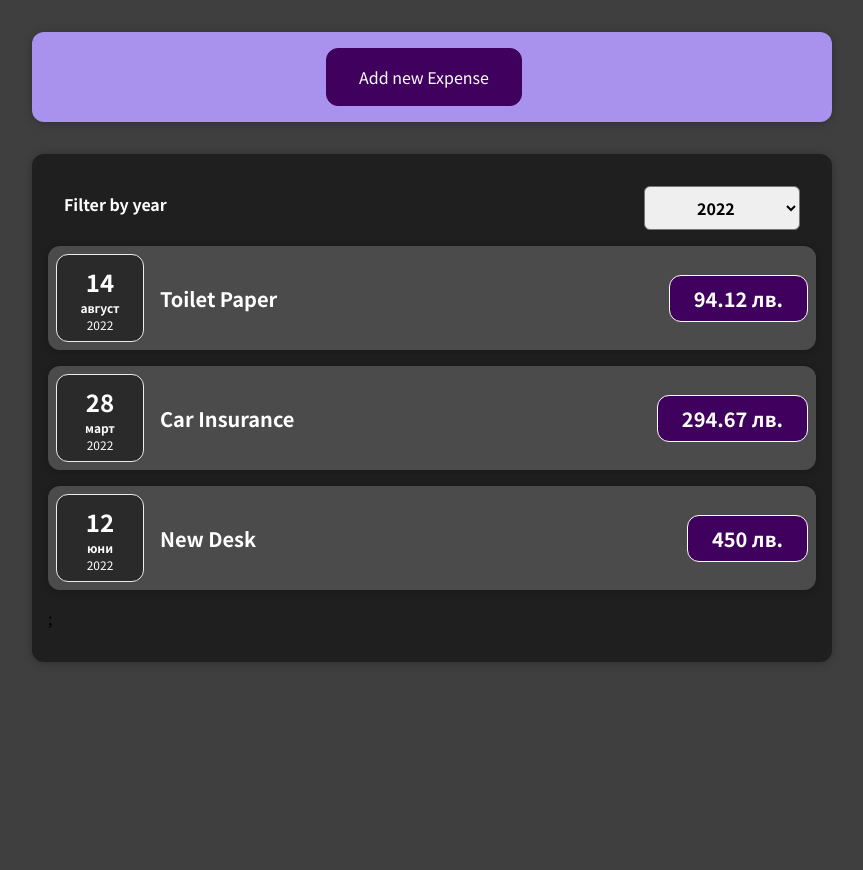
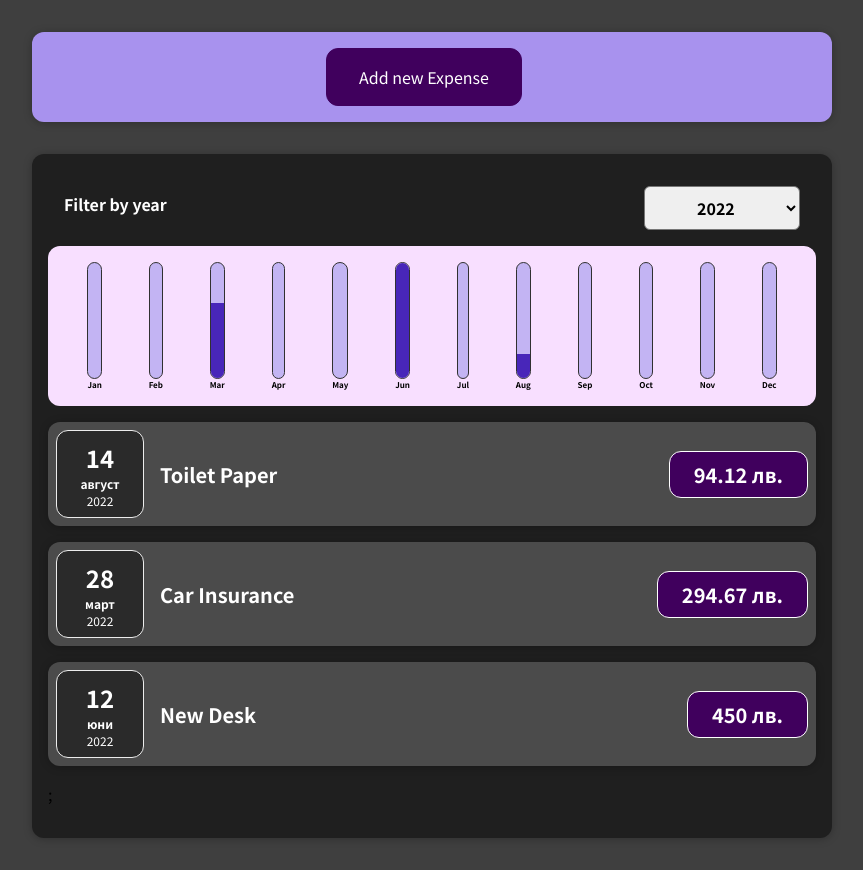
Before and after one commit to kalinpetrovbg/React-Expense-Tracker, a React (Create React App) app: page / in a window 1280 px wide. Shown: the whole page, without its empty margins (208-1071 px from the left). Before the commit the page ends 800 px from the top, so only its background shows below. Built offline with nearby package versions, Linux system fonts and the light colour scheme.

Commit message:
final touch added

```diff
--- a/src/components/Chart/Chart.js
+++ b/src/components/Chart/Chart.js
@@ -2,12 +2,15 @@
 import ChartBar from './ChartBar';
 
 const Chart = props => {
+  const dataPointsValue = props.dataPoints.map(dataPoint => dataPoint.value);
+  const totalMaximum = Math.max(...dataPointsValue);
+
   return <div className="chart">
     {props.dataPoints.map(dataPoint =>
       <ChartBar
         key={dataPoint.label}
         value={dataPoint.value}
-        maxValue={null}
+        maxValue={totalMaximum}
         label={dataPoint.label}
       />)}
   </div>
--- a/src/components/Chart/ChartBar.js
+++ b/src/components/Chart/ChartBar.js
@@ -1,28 +1,24 @@
-import 'ChartBar.css'
+import './ChartBar.css'
 
 
 const ChartBar = (props) => {
 
   let barFillHeight = '0%';
 
-  if (props.max > 0) {
-    barFillHeight = Math.round((props.value / props.maxValue) * 100)
-  };
+  if (props.maxValue > 0) {
+    barFillHeight = Math.round((props.value / props.maxValue) * 100) + '%';
+  }
 
 
-  return <div className="chart-bar">
-    <div className="chart-bar_inner">
-      <div className="chart-bar__fill">
-
+  return (
+    <div className="chart-bar">
+      <div className="chart-bar__inner">
+        <div className="chart-bar__fill" style={{ height: barFillHeight }}></div>
       </div>
-
-      <div className="chart-bar__label">
-        {props.label}
-      </div>
-
+      <div className="chart-bar__label">{props.label}</div>
     </div>
-  </div>
-
+  );
 };
 
+
 export default ChartBar;
--- a/src/components/Expenses/Expenses.js
+++ b/src/components/Expenses/Expenses.js
@@ -3,6 +3,7 @@
 import Card from "../UI/Card";
 import ExpensesFilter from "./ExpensesFilter";
 import ExpensesList from "./ExpensesList";
+import ExpensesChart from "./ExpensesChart";
 import "./Expenses.css";
 
 const Expenses = (props) => {
@@ -23,6 +24,7 @@
           selected={filteredYear}
           onChangeFilter={filterChangeHandler}
         />
+        <ExpensesChart expenses={filteredExpenses} />
         <ExpensesList items={filteredExpenses} />
       </Card>
     </list>
--- a/src/components/Expenses/ExpensesChart.js
+++ b/src/components/Expenses/ExpensesChart.js
@@ -2,7 +2,27 @@
 
 const ExpensesChart = props => {
 
-  return <Chart />
+  const chartDataPoints = [
+    { label: 'Jan', value: 0 },
+    { label: 'Feb', value: 0 },
+    { label: 'Mar', value: 0 },
+    { label: 'Apr', value: 0 },
+    { label: 'May', value: 0 },
+    { label: 'Jun', value: 0 },
+    { label: 'Jul', value: 0 },
+    { label: 'Aug', value: 0 },
+    { label: 'Sep', value: 0 },
+    { label: 'Oct', value: 0 },
+    { label: 'Nov', value: 0 },
+    { label: 'Dec', value: 0 }
+  ];
+
+  for (const expense of props.expenses) {
+    const expenseMonth = expense.date.getMonth();
+    chartDataPoints[expenseMonth].value += expense.amount;
+  }
+
+  return <Chart dataPoints={chartDataPoints} />;
 
 };
 
--- a/src/components/NewExpense/ExpenseForm.js
+++ b/src/components/NewExpense/ExpenseForm.js
@@ -25,7 +25,7 @@
 
     const expenseData = {
       title: enteredTitle,
-      amount: enteredAmount,
+      amount: +enteredAmount,
       date: new Date(enteredDate)
     };
 
```
